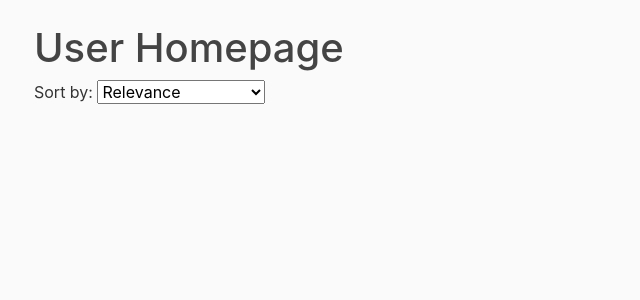
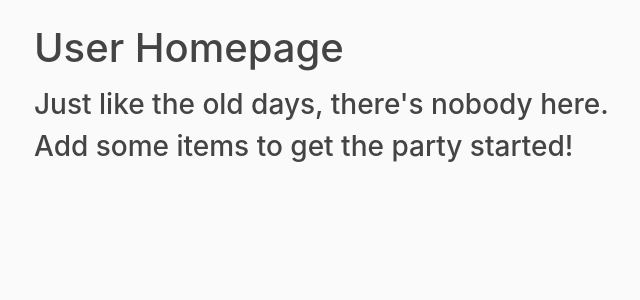
Before and after one commit to string-eureka/ecom, a Django app: template Users/templates/Users/home.html in a window 1280 px wide. Shown: the part 56-356 px from the top of the page, without its empty margins (81-721 px from the left). Run offline with Django 4.2, Linux system fonts and the light colour scheme; the template is opened without the code that fills it, so the values that code supplies are empty; some libraries are stand-ins or nearby versions.

Commit message:
minor qol improvements

```diff
--- a/Users/templates/Users/dashboard.html
+++ b/Users/templates/Users/dashboard.html
@@ -9,10 +9,14 @@
             </div>
         </div>
     </div>
+    {% if low_stock_items %}
     <h2>Items with Low Stock:</h2>
     <ul>
         {% for item in low_stock_items %}
             <li>{{ item.item_title }} - Stock: {{ item.item_stock }}</li>
         {% endfor %}
     </ul>
+    {% else %}
+        <p><h6> Everything's stocked up! Good Job! </h6></p>
+    {% endif %}
 {% endblock %}
--- a/Users/templates/Users/home.html
+++ b/Users/templates/Users/home.html
@@ -16,6 +16,7 @@
 </style>
 <div class="container">
   <h1>User Homepage</h1>
+  {% if items %}
   <form action="" method="get" class="mb-4">
     <label for="sort_by">Sort by:</label>
     <select name="sort_by" id="sort_by" onchange="this.form.submit()">
@@ -51,5 +52,11 @@
     </div>
     {% endfor %}
   </div>
+  {% else %}
+  <p>
+    <h3>Just like the old days, there's nobody here.</h3>
+    <h3>Add some items to get the party started!</h3>
+  </p>
+  {% endif %}
 </div>
 {% endblock content %}
```
Also changed, not shown: sale/views.py (+6 -8 lines).
